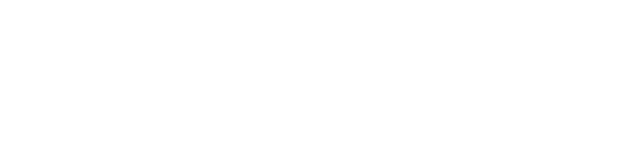
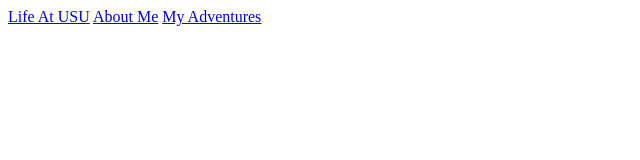
Before and after one commit to JayBradshaw/WebStaticSite, a plain HTML site: page index.html in a window 1280 px wide. Shown: the whole page, without its empty margins (0-640 px from the left). Drawn offline with Linux system fonts and the light colour scheme.

Commit message:
Add navigation bar to all pages

```diff
--- a/index.html
+++ b/index.html
@@ -13,6 +13,11 @@
 </head>
 
 <body>
+	<nav>
+		<a href="index.html" alt="Link to index page">Life At USU</a>
+		<a href="aboutMe.html" alt="Link to About Me page">About Me</a>
+		<a href="myAdventures.html" alt="Link to My Adventures page">My Adventures</a>
+	</nav>
 
 
 
```
Also changed, not shown: aboutMe.html (+5 -1 lines), myAdventures.html (+5 -1 lines).
